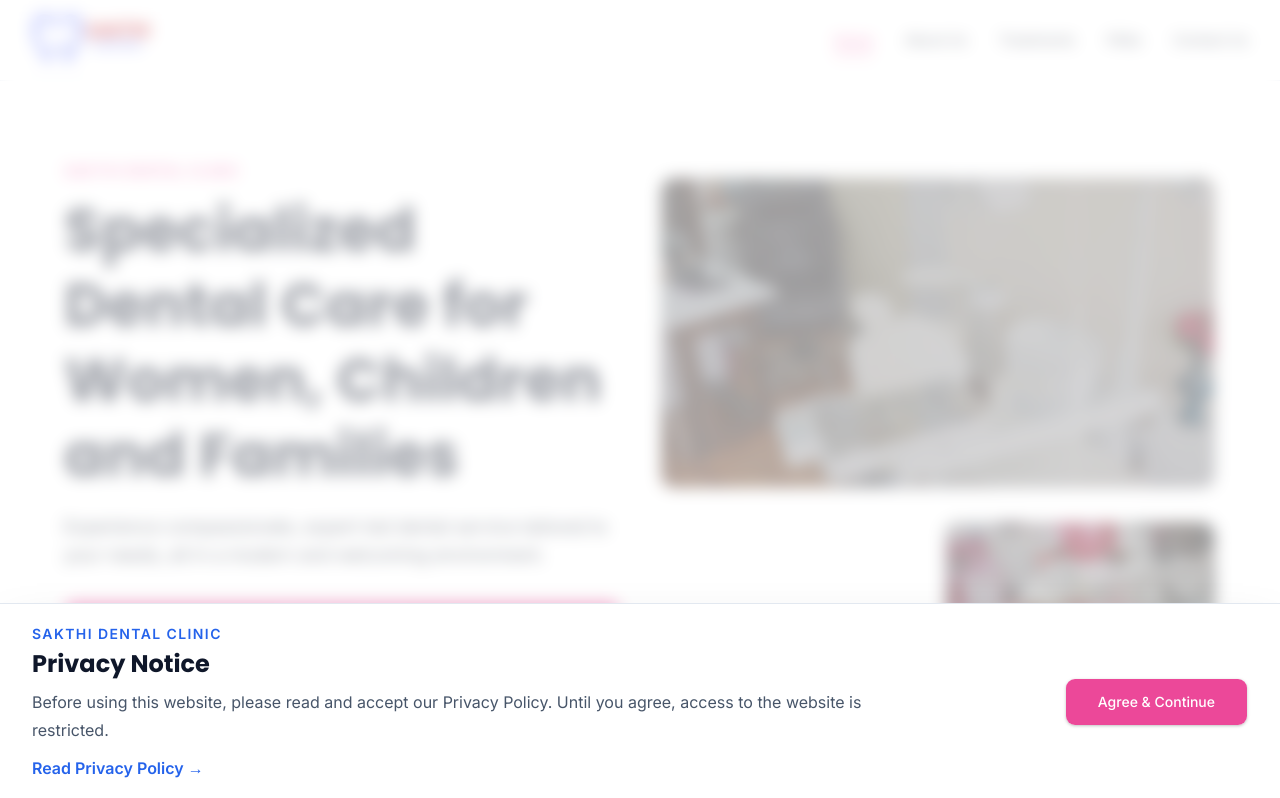
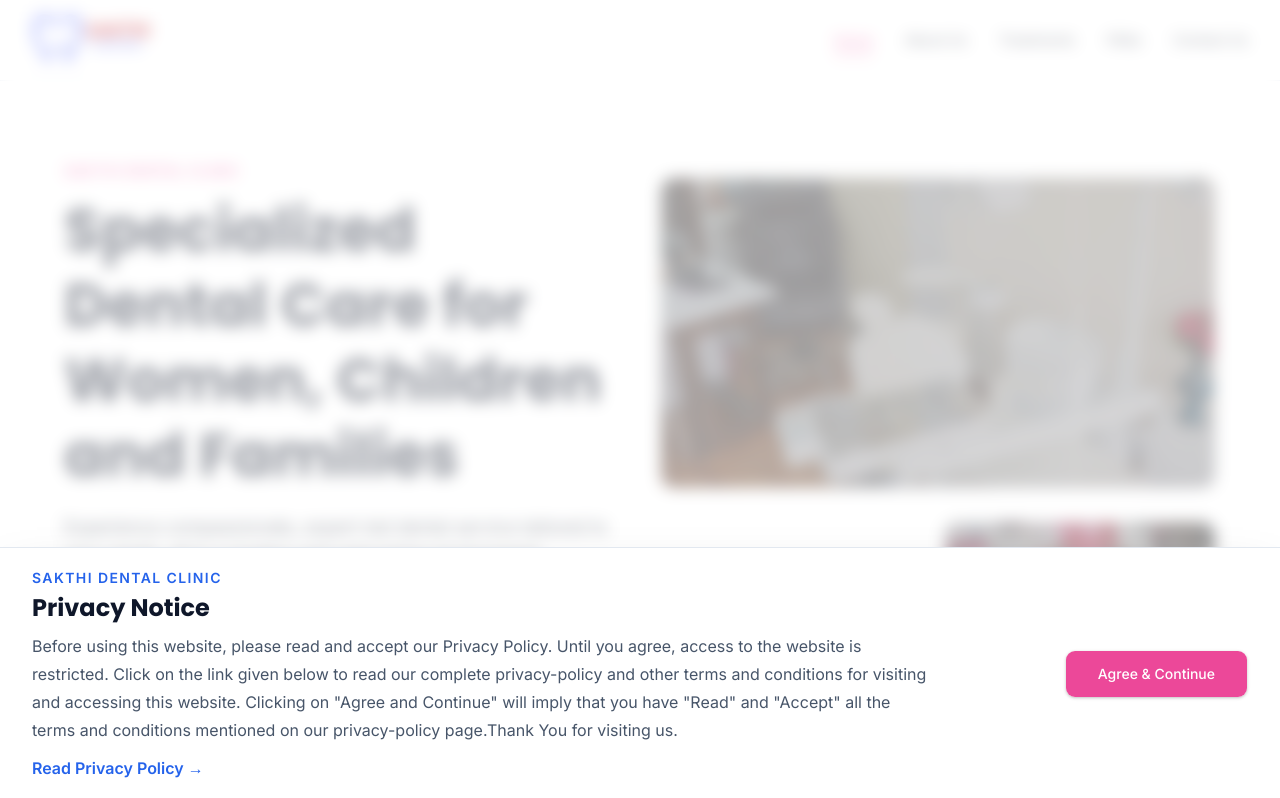
Before and after one commit to mantanova-87/sakthidentalclinic, a Next.js app: page / in a window 1280 px wide. Before the commit this address had no page. Shown: the top 798 px of the page. Built offline with nearby package versions, Linux system fonts and the light colour scheme.

Commit message:
feat: Update PrivacyConsent component with additional terms and conditions information

```diff
--- a/src/app/layout.tsx
+++ b/src/app/layout.tsx
@@ -4,7 +4,6 @@ import { Footer } from "@/components/layout/footer";
 import { PrivacyConsent } from "@/features/privacy-policy";
 import { Navbar } from "@/components/layout/navbar";
 import { siteConfig } from "@/config/site";
-import { RouteGuard } from "@/components/common/route-guard";
 
 import "./globals.css";
 
@@ -45,10 +44,9 @@ export default function RootLayout({
           <Navbar />
 
           <main className="flex-1 text-slate-600">
-            <RouteGuard>
+
             <PrivacyConsent />
             {children}
-            </RouteGuard>
           </main>
 
           <Footer />
--- a/src/features/privacy-policy/privacy-consent.tsx
+++ b/src/features/privacy-policy/privacy-consent.tsx
@@ -46,6 +46,10 @@ export function PrivacyConsent() {
             <p className="mt-2 max-w-4xl leading-7 text-[#475569]">
               Before using this website, please read and accept our Privacy
               Policy. Until you agree, access to the website is restricted.
+              Click on the link given below to read our complete privacy-policy
+              and other terms and conditions for visiting and accessing this website.
+              Clicking on "Agree and Continue" will imply that you have "Read" and "Accept"
+              all the terms and conditions mentioned on our privacy-policy page.Thank You for visiting us.
             </p>
 
             <Link
```
